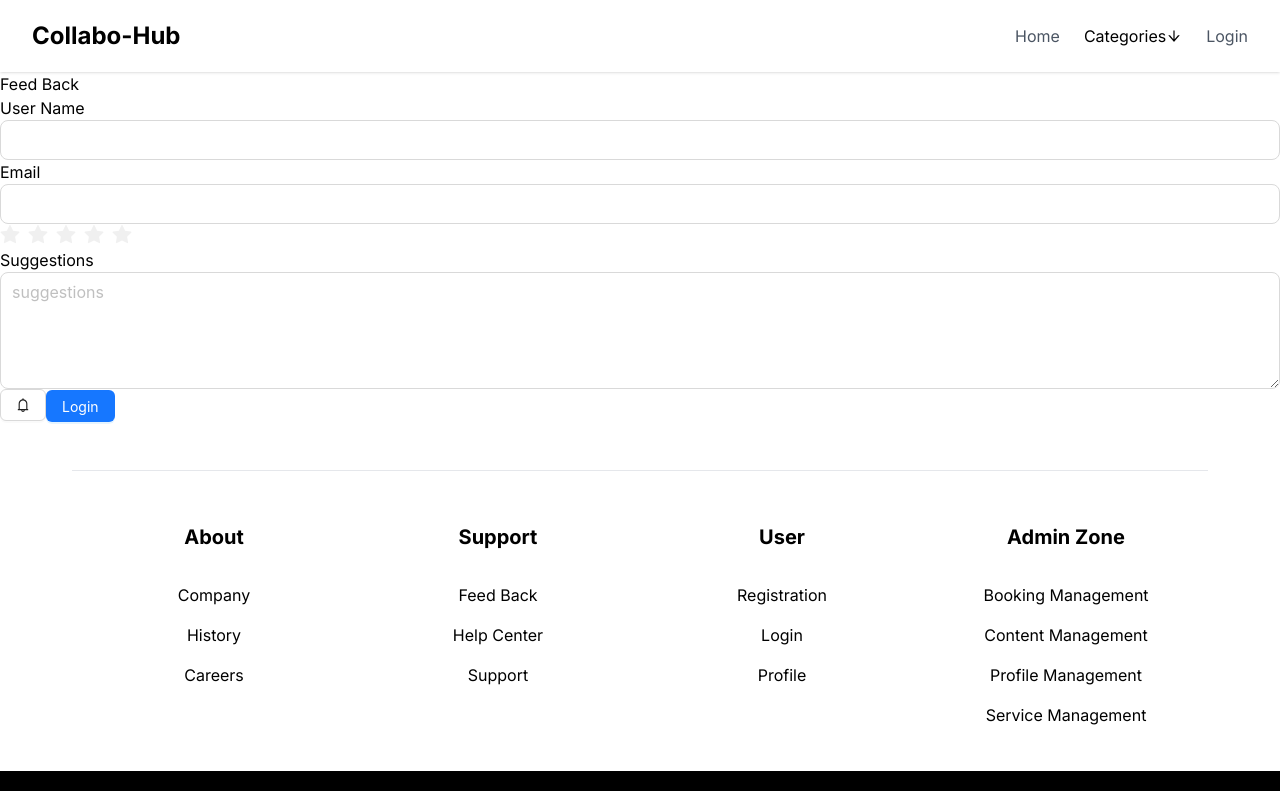
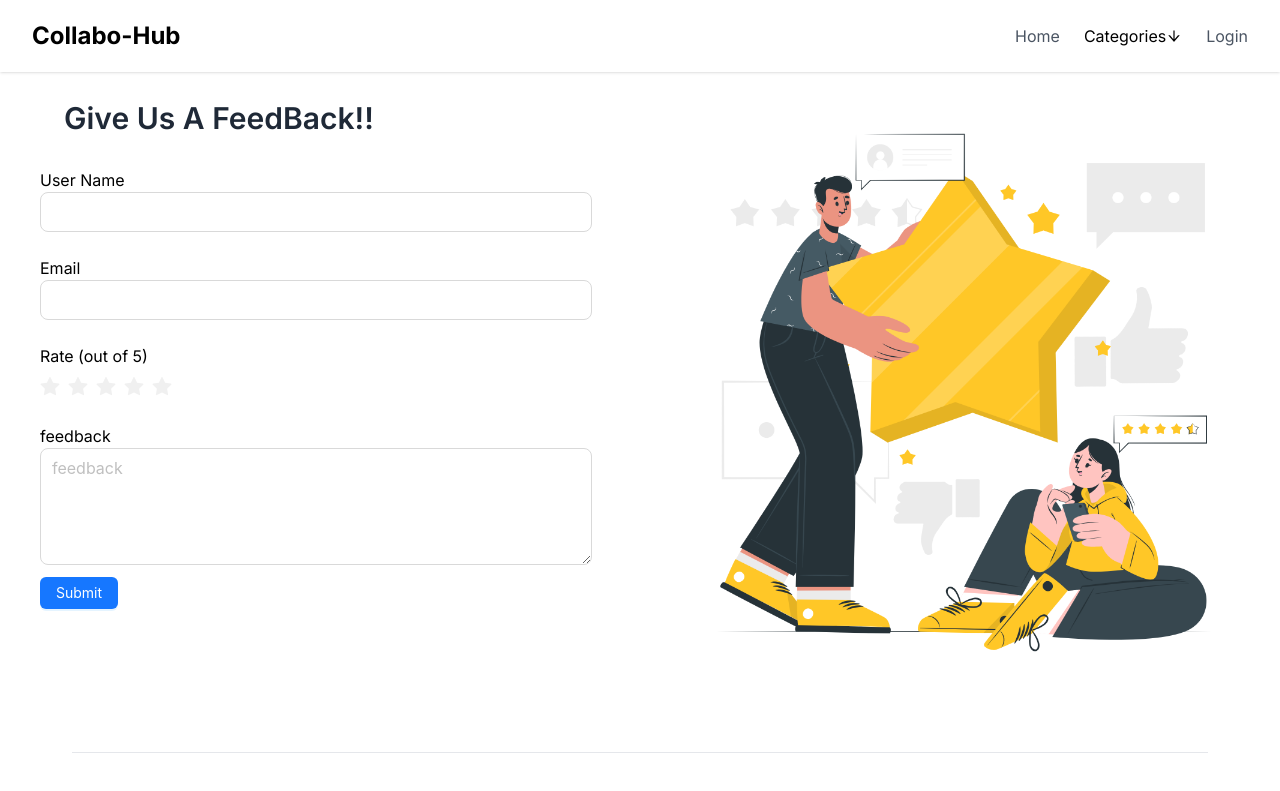
Before and after one commit to nisharga/collabo-hub, a Next.js app: page /feedback in a window 1280 px wide. Shown: the top 791 px of the page. Built offline with nearby package versions, Linux system fonts and the light colour scheme.

Commit message:
feedback added

```diff
--- a/src/app/feedback/page.tsx
+++ b/src/app/feedback/page.tsx
@@ -4,41 +4,42 @@ import FormInput from '@/components/form/frominput';
 import { Button } from 'antd';
 import { SubmitHandler } from 'react-hook-form';
 import { useState } from 'react';
-import { SmileOutlined } from '@ant-design/icons';
 import { Rate } from 'antd';
 import FormTextArea from '@/components/form/formtextarea';
+import FeedBackImg from "../../../public/feedback.png";
+import Image from 'next/image';
+import { ToastContainer, toast } from 'react-toastify';
+import 'react-toastify/dist/ReactToastify.css';
+import { useRouter } from "next/navigation";
+import { useCreateTestimonialMutation } from '@/redux/feature/apiSlice/apiSlice';
+
 type FormValues = {
     id: string;
-    password: string;
+    username: string;
+    email: string;
+    feedback: string;
 };
-import { notification } from 'antd';
-import Notification from '@/components/dashboard/ui/Notification';
 const FeedBack = () => {
     const [rating, setRating] = useState<number>(0);
-
-    //after form submit notify
-    const [api, contextHolder] = notification.useNotification();
-    const openNotification = () => {
-        api.open({
-          message: 'Notification Title',
-          description:
-            'This is the content of the notification. This is the content of the notification. This is the content of the notification.',
-          icon: <SmileOutlined style={{ color: '#108ee9' }} />,
-        });
-      };
-
+    const [addFeedback ] = useCreateTestimonialMutation()
+    const router = useRouter();
       const onsubmit: SubmitHandler<FormValues> = (data) => {
         try{
-            console.log(data, rating)
-            openNotification()
+            const feedbackData = {...data, rating}
+            addFeedback(feedbackData)
+            toast.success("Successfully Added!")
+            router.push('/');
 
         }catch(err){}
     }
     return (
-        <div>
-           <h2>Feed Back</h2>
+        <div className="grid grid-cols-12 gap-4">
+
+            <div className="lg:col-span-6 col-span-12 p-4">
+            <div className="mx-6">
+            <h1 className="text-2xl font-semibold text-gray-800 capitalize lg:text-3xl dark:text-white mt-3 pl-6 lg:mb-5">Give Us a FeedBack!!</h1>
            <Form submitHandler={onsubmit}>
-           <div className="">
+           <div className='py-3'>
                         <FormInput
                             name="username"
                             type="text"
@@ -46,32 +47,38 @@ const FeedBack = () => {
                             label="User Name"
                         />
                     </div>
-     <div>
+     <div className='py-3'>
        <FormInput name="email"
                 type="email"
                 size="large"
                 label="Email"
          />
     </div>
-    <div>
+    <div className='py-3'>
+    <h2 className="mb-2">Rate (out of 5)</h2>
     <Rate allowHalf
     allowClear={true} defaultValue={rating} onChange={(value) => {setRating(value) }}/>
     </div>
-    <div>
-       <FormTextArea name="suggestions"
-                rows={4} placeholder="suggestions"
+    <div className='py-3'>
+       <FormTextArea name="feedback"
+                rows={4} placeholder="feedback"
                 size="large"
-                label="Suggestions"
+                label="feedback"
          />
     </div>
-    {/* notification                    */}
-    {contextHolder}
-    <Notification/>
+
     <Button type="primary" htmlType="submit">
-                        Login
+                        Submit
                     </Button>
                 </Form>
 
+        </div>
+            </div>
+
+            <div className="lg:col-span-6 col-span-12 p-4">
+            <Image src={FeedBackImg} alt="FeedBackImg" />
+            <ToastContainer/>
+            </div>
         </div>
     );
 };
--- a/src/app/nextcollabo/[id]/page.tsx
+++ b/src/app/nextcollabo/[id]/page.tsx
@@ -71,7 +71,6 @@ const NextColabo = ({ params }: { params: { id: string } }) => {
   <Image
     src={selectedEventData?.imgUrl}
     className="h-full w-full object-cover sm:h-[calc(100%_-_2rem)] sm:self-end sm:rounded-ss-[30px] md:h-[calc(100%_-_4rem)] md:rounded-ss-[60px]"
-
     alt="Violin"
     width={500}
     height={500}
--- a/src/components/home/Testimonial.tsx
+++ b/src/components/home/Testimonial.tsx
@@ -5,10 +5,13 @@ import 'swiper/css';
 import 'swiper/css/navigation';
 import 'swiper/css/pagination';
 import 'swiper/css/scrollbar';
+
 import { Navigation, Pagination, A11y } from 'swiper/modules';
 import Card from './Card';
 import { useGetAllTestimonialsQuery } from '@/redux/feature/apiSlice/apiSlice';
 import { Skeleton } from 'antd';
+
+
 
 type Itestimonial = {
     _id: string,
@@ -29,11 +32,10 @@ function Testimonial() {
     <div className='slide-container swiper py-10'>
       <div className="slide-content">
       <div className="card-wrapper swiper-wrapper">
-        <Swiper autoplay={{
-          delay: 2500,
-          disableOnInteraction: false,
-        }}
-        modules={[Navigation, Pagination, A11y]} navigation={{nextEl:".swiper-button-next",prevEl:".swiper-button-prev",}} pagination={{el:".swiper-pagination",dynamicBullets:true,clickable: true }} centeredSlides={true} slidesPerView={3} spaceBetween={30} loop={true} grabCursor={true} breakpoints={{0:{slidesPerView:1,},520:{slidesPerView:2,}, 950:{slidesPerView:3,},}}>
+        <Swiper
+
+
+        modules={[Navigation, Pagination, A11y  ]} navigation={{nextEl:".swiper-button-next",prevEl:".swiper-button-prev",}} pagination={{el:".swiper-pagination",dynamicBullets:true,clickable: true }} centeredSlides={true} slidesPerView={3} spaceBetween={30} loop={true} grabCursor={true} breakpoints={{0:{slidesPerView:1,},520:{slidesPerView:2,}, 950:{slidesPerView:3,},}}>
 
             {
             isLoading ? <Skeleton /> : !isLoading && data?.data?.map((testimonial: Itestimonial) => <SwiperSlide key={testimonial._id}><Card testimonial={testimonial}/></SwiperSlide>)
--- a/src/redux/feature/apiSlice/apiSlice.ts
+++ b/src/redux/feature/apiSlice/apiSlice.ts
@@ -4,12 +4,22 @@ import { createApi, fetchBaseQuery } from '@reduxjs/toolkit/query/react'
 export const api = createApi({
     reducerPath: 'api',
     baseQuery: fetchBaseQuery({ baseUrl: 'http://localhost:5000' }),
+    tagTypes: ['TestiChange'],
     endpoints: (builder) => ({
         getAllTestimonials: builder.query({
-            query: () => '/api/v1/testimonial'
-        })
+            query: () => '/api/v1/testimonial',
+            providesTags: () => ['TestiChange']
+        }),
+        createTestimonial: builder.mutation({
+            query: ( data  ) => ({
+              url: `/api/v1/testimonial`,
+              method: 'POST',
+              body: data,
+            }),
+            invalidatesTags: ['TestiChange']
+          }),
     })
 })
 
 
-export const { useGetAllTestimonialsQuery} = api;
+export const { useGetAllTestimonialsQuery, useCreateTestimonialMutation} = api;
```
